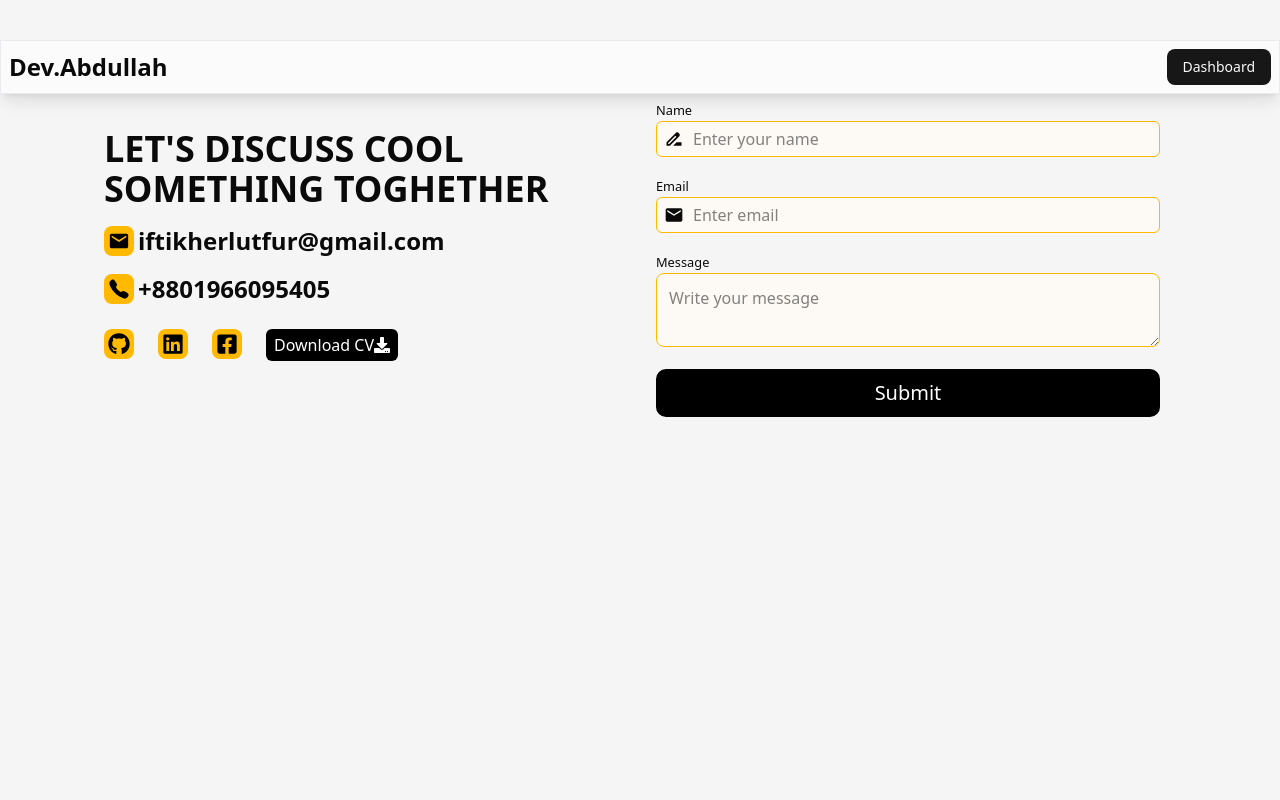
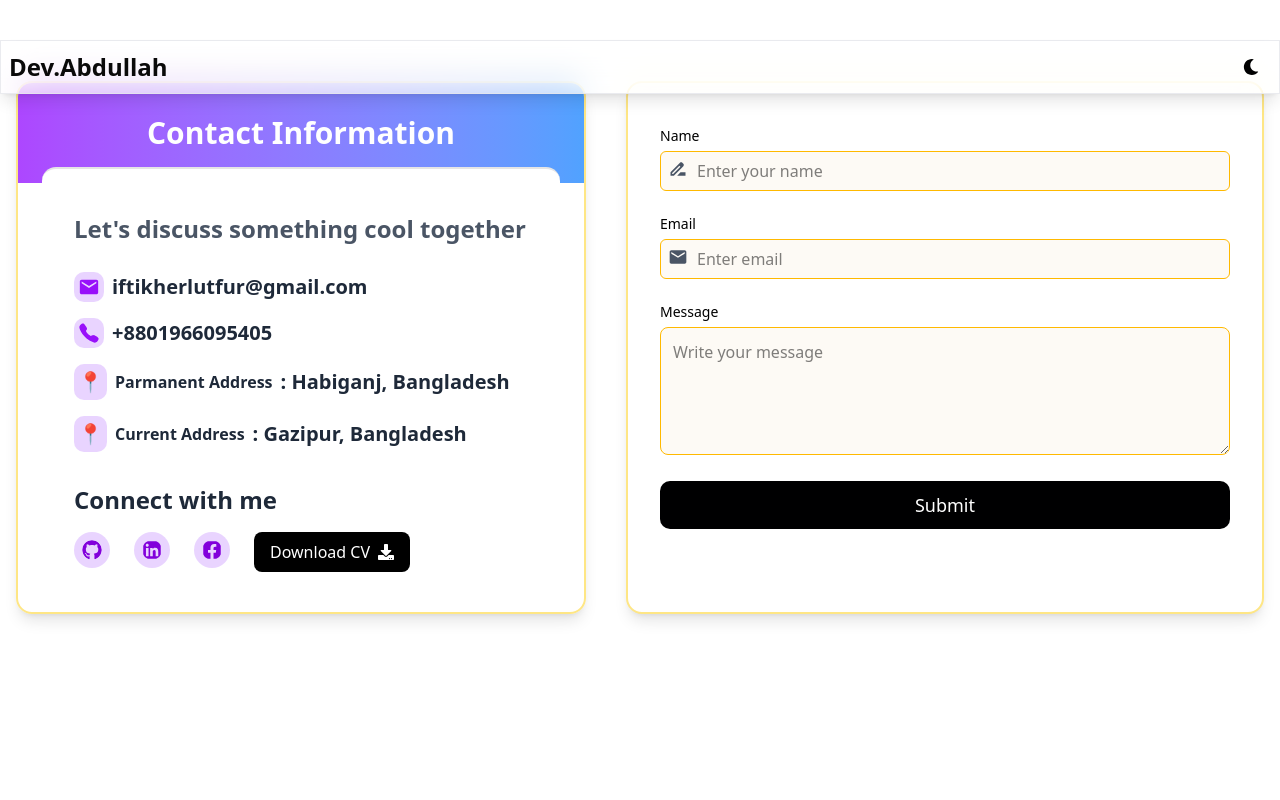
Before and after one commit to IftikherLutfur/Portfolio-of-Abdullah, a Next.js app: page /GetForm in a window 1280 px wide. Shown: the top 800 px of the page. Built offline with nearby package versions, Linux system fonts and the light colour scheme.

Commit message:
Added the dark to loght light to dark toggle

```diff
--- /dev/null
+++ b/src/ThemeProvider.tsx
@@ -0,0 +1,39 @@
+"use client";
+import { createContext, useContext, useState, ReactNode, useEffect } from "react";
+
+type ThemeContextType = {
+  theme: string;
+  toggleTheme: () => void;
+};
+
+const ThemeContext = createContext<ThemeContextType | undefined>(undefined);
+
+export const ThemeProvider = ({ children }: { children: ReactNode }) => {
+  const [theme, setTheme] = useState("light");
+
+  useEffect(() => {
+    // Load saved theme (optional)
+    const saved = localStorage.getItem("theme");
+    if (saved) setTheme(saved);
+  }, []);
+
+  useEffect(() => {
+    // Apply theme to <html> or <body>
+    document.documentElement.className = theme;
+    localStorage.setItem("theme", theme);
+  }, [theme]);
+
+  const toggleTheme = () => setTheme(theme === "light" ? "dark" : "light");
+
+  return (
+    <ThemeContext.Provider value={{ theme, toggleTheme }}>
+      {children}
+    </ThemeContext.Provider>
+  );
+};
+
+export const useTheme = () => {
+  const context = useContext(ThemeContext);
+  if (!context) throw new Error("useTheme must be used within ThemeProvider");
+  return context;
+};
--- a/src/app/(component)/AboutMe/page.tsx
+++ b/src/app/(component)/AboutMe/page.tsx
@@ -43,7 +43,7 @@ const AboutMe = () => {
 
       {/* Text Section */}
       <div className="flex-1 bg-white/70 dark:bg-zinc-900/70 backdrop-blur-md p-6 rounded-xl shadow-lg text-start mt-5 md:mt-0">
-        <h1 className="text-3xl md:text-4xl font-bold text-black">
+        <h1 className="text-3xl md:text-4xl font-bold text-black dark:text-white">
           About Me
         </h1>
         <p className="mt-3 text-gray-700 dark:text-gray-300">
--- a/src/app/(component)/Blogs/page.tsx
+++ b/src/app/(component)/Blogs/page.tsx
@@ -6,7 +6,7 @@ export default async function BlogPage () {
     const res = await fetch(`${process.env.NEXT_PUBLIC_BASE_URL}/blog`)
     const {data:blogs} = await res.json()
     return (
-       <div className="my-10">
+       <div className="my-10 w-full max-w-7xl mx-auto">
         <h1 className="text-5xl my-10 text-center text-black dark:text-white font-semibold">Blogs</h1>
          <div className="grid grid-cols-1 sm:grid-cols-2 md:grid-cols-3 lg:grid-cols-3 gap-6">
             {blogs.map((blog: any)=>
--- a/src/app/(component)/GetForm/page.tsx
+++ b/src/app/(component)/GetForm/page.tsx
@@ -1,58 +1,145 @@
-"use client"
+"use client";
+
 import { MdDriveFileRenameOutline, MdEmail } from "react-icons/md";
 import { IoCall } from "react-icons/io5";
-import { FaDownload, FaFacebookSquare, FaGithub, FaLinkedin } from "react-icons/fa";
+import {
+  FaDownload,
+  FaFacebookSquare,
+  FaGithub,
+  FaLinkedin,
+} from "react-icons/fa";
 import { motion } from "framer-motion";
 
-
 const Form = () => {
-
-
   return (
     <div className="px-4 my-10 animate-fade-up animate-once">
       <hr />
+
       <motion.div
-        className='mt-5 p-4 rounded-md lg:flex px-20 items-center gap-6'
+        className="mt-10 flex flex-col lg:flex-row items-stretch justify-center gap-8 lg:gap-10 max-w-7xl mx-auto"
         viewport={{ once: true }}
+        initial="offscreen"
+        whileInView="onscreen"
         variants={{
-          offscreen: { opacity: 0, y: 200 },
+          offscreen: { opacity: 0, y: 150 },
           onscreen: {
             opacity: 1,
             y: 0,
-            transition: { type: "spring", bounce: 0.4, duration: 1 },
+            transition: { type: "spring", bounce: 0.3, duration: 1 },
           },
         }}
       >
-        <div className='pl-2  flex-1'>
-          <h1 className='font-bold text-4xl gap-2 mb-4 md:text-left'>{"LET'S DISCUSS COOL SOMETHING TOGHETHER"}</h1>
-          <p className="flex items-center text-2xl font-semibold gap-1 text-center md:text-left my-2 "><MdEmail  className="bg-amber-400 text-black text-3xl rounded-md p-1"/> iftikherlutfur@gmail.com</p>
-          <p className="flex items-center my-4 text-2xl font-semibold gap-1 text-center md:text-left "><IoCall  className="bg-amber-400 text-black text-3xl rounded-md p-1"/> +8801966095405</p>
-          <ul className="flex gap-6 mt-6 md:justify-start">
-            <li className="text-2xl"><button><a href="https://github.com/IftikherLutfur"><FaGithub className="bg-amber-400 text-black p-1 rounded-md text-3xl" /></a></button></li>
-            <li className="text-2xl"><button><a href="https://www.linkedin.com/in/iftikher-lutfur-094a41256/"><FaLinkedin className="bg-amber-400 text-black p-1 rounded-md text-3xl" /></a></button></li>
-            <li className="text-2xl"><button><a href="https://www.facebook.com/Iftikherlutfur"><FaFacebookSquare className="bg-amber-400 text-black p-1 rounded-md text-3xl" /></a></button></li>
-            <li><a href="https://drive.google.com/uc?export=download&id=1p2pmhDznwCt5luoIF2YmsX8m2RSwrJ19
+        {/* Contact Card */}
+        <div className="flex-1">
+          <div className="relative border-2 border-amber-200 rounded-2xl overflow-hidden shadow-lg w-full h-full">
+            {/* Gradient Header */}
+            <div className="bg-gradient-to-r from-purple-500 to-blue-400 py-8 text-center text-white font-bold text-2xl mb-4 sm:text-3xl">
+              Contact Information
+            </div>
 
-">
-              <button className="bg-[#000000] text-white  px-2 py-1 rounded-sm flex items-center">
-                Download CV<FaDownload />
-              </button></a>
-            </li>
-          </ul>
+            {/* Main Card */}
+            <div className="bg-white dark:bg-[#1f1f1f] py-10 px-6 sm:px-8 rounded-t-xl border-t-2 -mt-8 relative mx-6 z-10">
+              <p className="text-gray-600 dark:text-gray-200 text-2xl font-semibold mb-6 leading-relaxed">
+                {"Let's"} discuss something cool together
+              </p>
+
+              {/* Email */}
+              <p className="flex items-center text-base sm:text-xl font-semibold gap-2 mb-4 text-gray-800 dark:text-white">
+                <MdEmail className="bg-purple-200 text-purple-600 text-3xl rounded-lg p-1" />
+                iftikherlutfur@gmail.com
+              </p>
+
+              {/* Phone */}
+              <p className="flex items-center text-base sm:text-xl font-semibold gap-2 mb-4 text-gray-800 dark:text-white">
+                <IoCall className="bg-purple-200 text-purple-600 text-3xl rounded-lg p-1" />
+                +8801966095405
+              </p>
+
+              {/* Location */}
+              <p className="flex items-center text-base sm:text-xl font-semibold gap-2 mb-4 text-gray-800 dark:text-white">
+                <span className="bg-purple-200 text-purple-600 rounded-lg p-1">
+                  📍
+                </span>
+               <small>Parmanent Address</small> : Habiganj, Bangladesh
+              </p>
+              {/* Location */}
+              <p className="flex items-center text-base sm:text-xl font-semibold gap-2 mb-4 text-gray-800 dark:text-white">
+                <span className="bg-purple-200 text-purple-600 rounded-lg p-1">
+                  📍
+                </span>
+               <small>Current Address</small> : Gazipur, Bangladesh
+              </p>
+
+              {/* Social Links */}
+              <div className="mt-8">
+                <h2 className="text-2xl font-bold mb-4 text-gray-800 dark:text-white">
+                  Connect with me
+                </h2>
+                <ul className="flex flex-wrap gap-6">
+                  <li>
+                    <a
+                      href="https://github.com/IftikherLutfur"
+                      target="_blank"
+                      rel="noreferrer"
+                    >
+                      <FaGithub className="bg-purple-200 text-purple-700 p-2 rounded-full text-4xl hover:scale-110 transition-transform" />
+                    </a>
+                  </li>
+                  <li>
+                    <a
+                      href="https://www.linkedin.com/in/iftikher-lutfur-094a41256/"
+                      target="_blank"
+                      rel="noreferrer"
+                    >
+                      <FaLinkedin className="bg-purple-200 text-purple-700 p-2 rounded-full text-4xl hover:scale-110 transition-transform" />
+                    </a>
+                  </li>
+                  <li>
+                    <a
+                      href="https://www.facebook.com/Iftikherlutfur"
+                      target="_blank"
+                      rel="noreferrer"
+                    >
+                      <FaFacebookSquare className="bg-purple-200 text-purple-700 p-2 rounded-full text-4xl hover:scale-110 transition-transform" />
+                    </a>
+                  </li>
+                  <li>
+                    <a
+                      href="https://drive.google.com/uc?export=download&id=1p2pmhDznwCt5luoIF2YmsX8m2RSwrJ19"
+                      target="_blank"
+                      rel="noreferrer"
+                    >
+                      <button className="bg-black dark:bg-white dark:text-black text-white px-4 py-2 rounded-md flex items-center gap-2 hover:bg-gray-900 transition">
+                        Download CV <FaDownload />
+                      </button>
+                    </a>
+                  </li>
+                </ul>
+              </div>
+            </div>
+          </div>
         </div>
 
         {/* Form Section */}
-        <div className='mt-5 mx-6 flex-1'>
-          <form>
+        <div className="flex-1 border-2 border-amber-200 rounded-2xl shadow-lg bg-white dark:bg-[#1f1f1f] py-10 px-6 sm:px-8">
+          <form className="text-black dark:text-white w-full">
             {/* Name Field */}
             <motion.div
               initial={{ opacity: 0, x: -100 }}
               whileInView={{ opacity: 1, x: 0 }}
               transition={{ duration: 0.8 }}
             >
-              <label htmlFor="" className=''><small>Name</small></label><br />
-              <p className='absolute mt-2 pl-2 text-xl'><MdDriveFileRenameOutline /></p>
-              <input type="text" name='name' required placeholder='Enter your name' className='w-full h-9 px-9 bg-[#fdfaf5]  border-amber-400 rounded-sm border-[1px]' />
+              <label className="text-sm font-medium">Name</label>
+              <div className="relative mt-1">
+                <MdDriveFileRenameOutline className="absolute left-2 top-2 text-xl text-gray-600" />
+                <input
+                  type="text"
+                  name="name"
+                  required
+                  placeholder="Enter your name"
+                  className="w-full h-10 pl-9 bg-[#fdfaf5] border border-amber-400 rounded-sm focus:ring-2 focus:ring-purple-400 outline-none"
+                />
+              </div>
             </motion.div>
 
             {/* Email Field */}
@@ -60,11 +147,19 @@ const Form = () => {
               initial={{ opacity: 0, x: -100 }}
               whileInView={{ opacity: 1, x: 0 }}
               transition={{ duration: 0.8 }}
-              className="mt-4"
+              className="mt-5"
             >
-              <label htmlFor="" className=''><small>Email</small></label><br />
-              <p className='absolute mt-2 pl-2  text-xl'><MdEmail /></p>
-              <input type="email" name='email' required placeholder='Enter email' className='w-full h-9 px-9 bg-[#fdfaf5]  border-amber-400 rounded-sm border-[1px]' />
+              <label className="text-sm font-medium">Email</label>
+              <div className="relative mt-1">
+                <MdEmail className="absolute left-2 top-2 text-xl text-gray-600" />
+                <input
+                  type="email"
+                  name="email"
+                  required
+                  placeholder="Enter email"
+                  className="w-full h-10 pl-9 bg-[#fdfaf5] border border-amber-400 rounded-sm focus:ring-2 focus:ring-purple-400 outline-none"
+                />
+              </div>
             </motion.div>
 
             {/* Message Field */}
@@ -72,10 +167,15 @@ const Form = () => {
               initial={{ opacity: 0, x: -100 }}
               whileInView={{ opacity: 1, x: 0 }}
               transition={{ duration: 0.8 }}
-              className="mt-4"
+              className="mt-5"
             >
-              <label htmlFor="" className=''><small>Message</small></label><br />
-              <textarea placeholder='Write your message' required name='message'  className='w-full border bg-[#fdfaf5]  border-amber-400 rounded-md p-3' />
+              <label className="text-sm font-medium">Message</label>
+              <textarea
+                placeholder="Write your message"
+                required
+                name="message"
+                className="w-full h-32 bg-[#fdfaf5] text-black border border-amber-400 rounded-md p-3 mt-1 focus:ring-2 focus:ring-purple-400 outline-none"
+              />
             </motion.div>
 
             {/* Submit Button */}
@@ -84,11 +184,10 @@ const Form = () => {
               whileInView={{ opacity: 1, y: 0 }}
               transition={{ duration: 0.8 }}
               type="submit"
-              className=" bg-[#000001] text-white text-xl font-medium rounded-lg px-5 py-2.5 text-center w-full mt-4"
+              className="bg-[#000001] dark:bg-white dark:text-black text-white text-lg font-medium rounded-lg px-5 py-2.5 text-center w-full mt-5 hover:scale-105 transition-transform"
             >
               Submit
             </motion.button>
-
           </form>
         </div>
       </motion.div>
--- a/src/app/(component)/Project/page.tsx
+++ b/src/app/(component)/Project/page.tsx
@@ -8,7 +8,7 @@ export default async function Project() {
     console.log(projects)
     return (
         <div className="my-10">
-            <h1 className="text-5xl my-10 font-bold text-center text-black dark:text-white1">Projects</h1>
+            <h1 className="text-5xl my-10 font-bold text-center text-black dark:text-white">Projects</h1>
             <div className="">
                 {projects.map((project: IProject) => (
                     <ProjectCard key={project._id} {...project} />
--- a/src/app/layout.tsx
+++ b/src/app/layout.tsx
@@ -3,6 +3,7 @@ import { Geist, Geist_Mono } from "next/font/google";
 import "./globals.css";
 import AuthProvider from "@/Providers/AuthProvider";
 import { Toaster } from "sonner";
+import { ThemeProvider } from "@/ThemeProvider";
 
 const geistSans = Geist({
   variable: "--font-geist-sans",
@@ -19,21 +20,18 @@ export const metadata: Metadata = {
   description: "Portfolio of Abdullah",
 };
 
-export default async function RootLayout({
+export default function RootLayout({
   children,
-}: Readonly<{
-  children: React.ReactNode;
-}>)
-
-{
+}: Readonly<{ children: React.ReactNode }>) {
   return (
     <html lang="en">
-      <body
-        className={`${geistSans.variable} ${geistMono.variable} antialiased bg-[#F5F5F5]`}
-      >
+      {/* No need for hardcoded dark class here */}
+      <body className={`${geistSans.variable} ${geistMono.variable} antialiased`}>
         <AuthProvider>
-          {children}
-          <Toaster position="top-center"/>
+          <ThemeProvider>
+            {children}
+            <Toaster position="top-center" />
+          </ThemeProvider>
         </AuthProvider>
       </body>
     </html>
--- a/src/components/Project/ProjectCard.tsx
+++ b/src/components/Project/ProjectCard.tsx
@@ -55,8 +55,9 @@ export default function ProjectCard(project: IProject) { // Destructure project
             <h1 className="text-4xl font-bold text-black dark:text-white mb-2">
               {project.title}
               <span className="flex gap-5 text-xl mt-2">
-                <a href="">Live Preview</a>
-                <a href="">Github</a>
+                <a href={project?.liveLink}>Live Preview</a>
+                <a href={project.frontendGithubLink}>Frontend Code</a>
+                {project.backendGithubLink && <a href={project.backendGithubLink}>Backend Code</a>}
               </span>
             </h1>
 
--- a/src/components/shared/Navbar.tsx
+++ b/src/components/shared/Navbar.tsx
@@ -1,9 +1,11 @@
 'use client'
-import React from 'react';
+import React, { useState } from 'react';
 import { motion, Variants } from 'framer-motion';
 import { Button } from '@/components/ui/button';
 import Link from 'next/link';
-import { useAuth } from '@/Providers/AuthProvider';
+import { useTheme } from '@/ThemeProvider';
+import { IoSunny } from 'react-icons/io5';
+import { FaMoon } from 'react-icons/fa';
 
 // --- Navbar Component ---
 
@@ -24,6 +26,7 @@ const navGlowVariants: Variants = {
 
 function Navbar(): React.JSX.Element {
 
+    const { theme, toggleTheme } = useTheme();
     return (
         <motion.nav
             className="p-2 fixed z-20 w-full bg-white/60 dark:bg-black/60 backdrop-blur-lg border border-gray-200/80 dark:border-gray-800/80 shadow-lg dark:shadow-gray-900/20 overflow-hidden"
@@ -38,17 +41,22 @@ function Navbar(): React.JSX.Element {
                 variants={navGlowVariants}
             />
             <ul className="flex items-center gap-2 relative z-10 w-full">
-               <li className='text-2xl font-semibold'>
-                Dev.Abdullah
-               </li>
-                {/* Hire Me button একদম ডানে চলে যাবে */}
+                <li className='text-2xl font-semibold'>
+                    Dev.Abdullah
+                </li>
+                <li>
+                </li>
                 <li className="ml-auto flex gap-2">
+                    <Button className='bg-0 hover:bg-0 text-black dark:text-white' onClick={toggleTheme}>
+                        {theme === "dark" ? <IoSunny /> : <FaMoon className='text-xl' />
+                        }
+                    </Button>
 
-                    <Button>
+                    {/* <Button>
                         <Link href={"/Dashboard"}>
-                        Dashboard
+                            Dashboard
                         </Link>
-                        </Button>
+                    </Button> */}
                 </li>
             </ul>
         </motion.nav>
--- a/src/types/types.ts
+++ b/src/types/types.ts
@@ -13,8 +13,9 @@ export interface IProject {
     technology: string[];
     description: string;
     image: string[];
-    live_link?: string;
-    Github_Link?: string;
+    liveLink?: string;
+    frontendGithubLink?: string;
+    backendGithubLink?: string;
 }
 
 export interface IUser {
```
Also changed, not shown: src/components/Blogs/BlogCard.tsx (+4 -4 lines).
